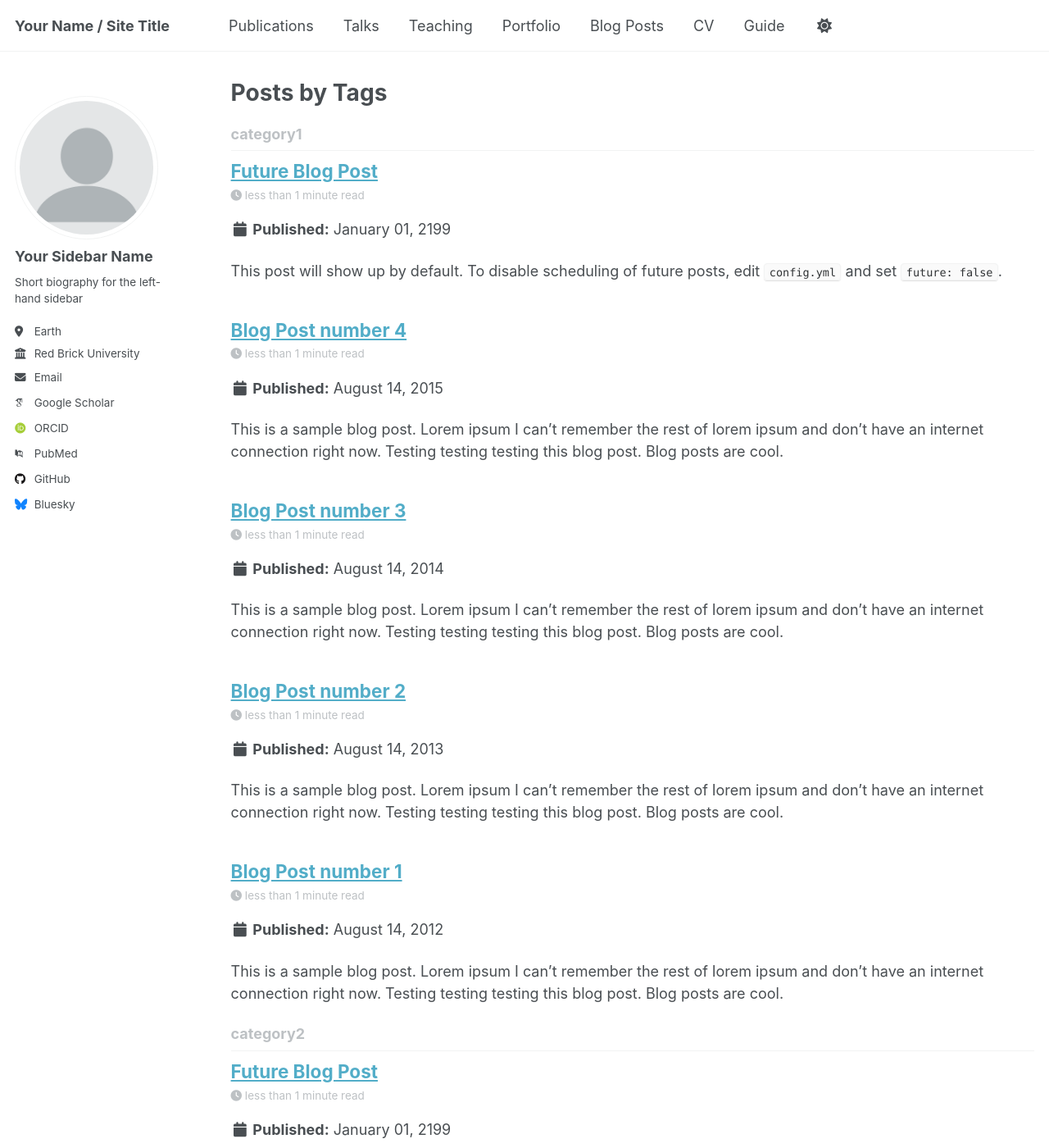
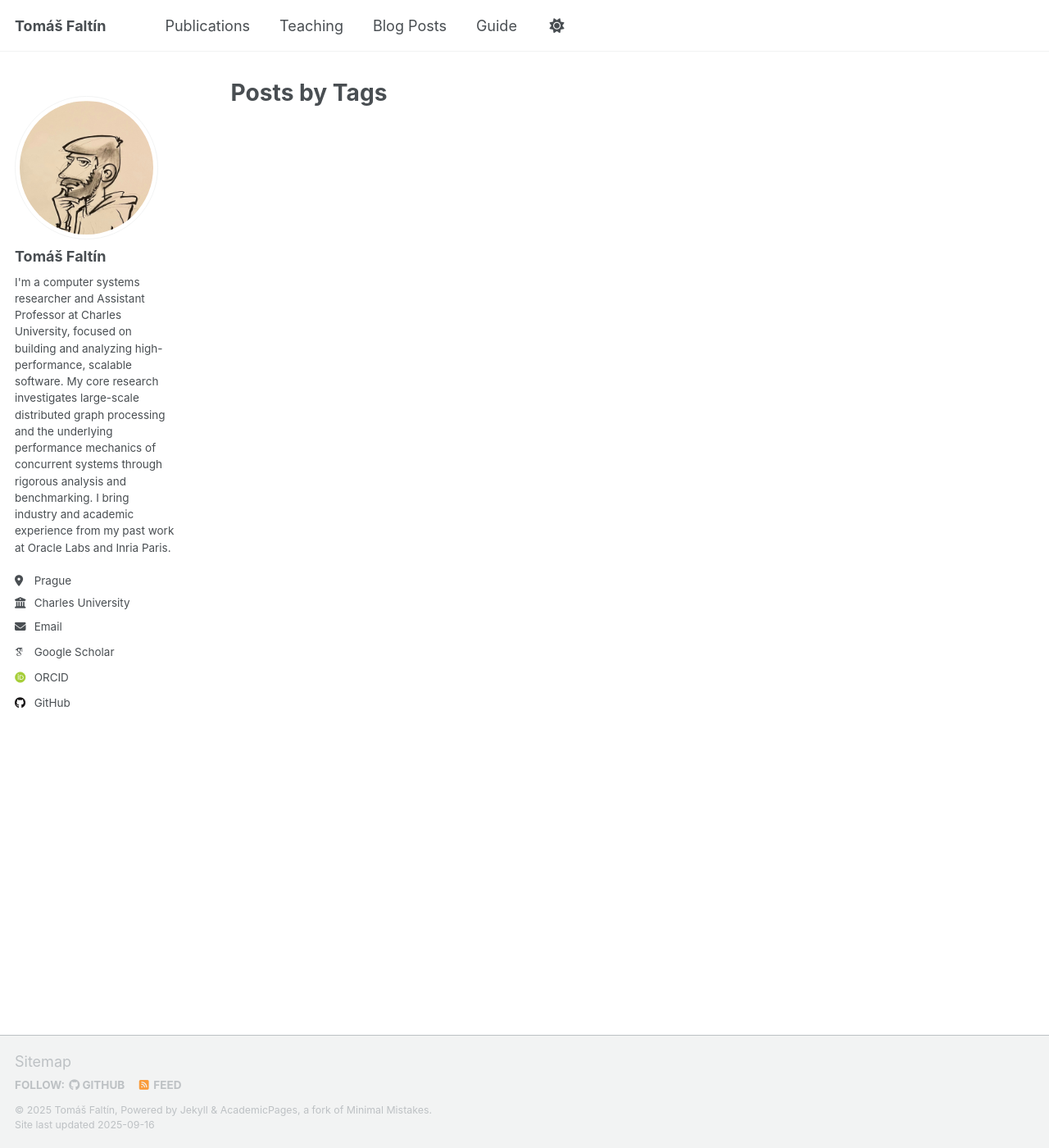
Before and after one commit to fan1x/fan1x.github.io, a Jekyll site: the page built from _pages/tag-archive.html, in a window 1280 px wide and 1400 px high. Shown: the whole window at 82% size. Built offline with Jekyll 4.4.1, drawn with Linux system fonts in a browser that asks for light colours; some web fonts are replaced; a script that is not in the unit is left out; some of the changed text lies outside the part shown.

Commit message:
adding some init info and remove some tabs

```diff
--- a/_config.yml
+++ b/_config.yml
@@ -9,7 +9,7 @@
 # Basic Site Settings
 locale                   : "en-US"
 site_theme               : "default" # Currently available options are "default", "air"
-title                    : "Your Name / Site Title"
+title                    : "Tomáš Faltín" # "Your Name / Site Title"
 title_separator          : "-"
 name                     : &name "Tomáš Faltín"
 description              : &description "Your Name's academic portfolio"   # Update this with a general description of your site, this is the default if not overridden by a page
@@ -23,24 +23,24 @@ repository               : "academicpages/academicpages.github.io"
 #               Additional customization can be done by editing /_includes/author-profile.html
 author:
   # Biographic information
-  avatar           : "profile.png"
-  name             : "Your Sidebar Name"
+  avatar           : "professional_photo.jpg"
+  name             : "Tomáš Faltín"
   pronouns         : # example: "she/her"
-  bio              : "Short biography for the left-hand sidebar"
-  location         : "Earth"
-  employer         : "Red Brick University"
-  uri              : # URL
-  email            : "none@example.org"
+  bio              : "I'm a computer systems researcher and Assistant Professor at Charles University, focused on building and analyzing high-performance, scalable software. My core research investigates large-scale distributed graph processing and the underlying performance mechanics of concurrent systems through rigorous analysis and benchmarking. I bring industry and academic experience from my past work at Oracle Labs and Inria Paris."
+  location         : "Prague"
+  employer         : "Charles University"
+  uri              : # "https://fan1x.github.io"
+  email            : "tomas.faltin@matfyz.cuni.cz"
 
   # Academic websites
   academia         : # URL
   arxiv            : # URL - Update with the correct link to your profile
-  googlescholar    : "https://scholar.google.com/citations?user=PS_CX0AAAAAJ"
+  googlescholar    : "https://scholar.google.com/citations?user=l3_UtScAAAAJ"
   inspire-hep      : # URL
   impactstory      : # URL
-  orcid            : "http://orcid.org/yourorcidurl"
+  orcid            : "https://orcid.org/0000-0001-8754-9917"
   semantic         : # URL
-  pubmed           : "https://www.ncbi.nlm.nih.gov/pubmed/?term=john+snow"
+  pubmed           : # URL, e.g., "https://www.ncbi.nlm.nih.gov/pubmed/?term=john+snow"
   researchgate     : # URL
   scopus           : # URL
 
@@ -48,13 +48,13 @@ author:
   bitbucket        : # Username - Update with your username on the site
   codepen          : # Username
   dribbble         : # Username
-  github           : "academicpages"
+  github           : "fan1x"
   kaggle           : # Username
   stackoverflow    : # User number or user number and name (i.e., use "1" or "1/jeff-atwood")
 
   # Social media
   artstation       : # Username
-  bluesky          : "bsky.app" # Replace this with you Bluesky username
+  bluesky          : # "bsky.app" # Replace this with you Bluesky username
   facebook         : # Username
   flickr           : # Username
   foursquare       : # Username
@@ -135,7 +135,7 @@ yandex_site_verification :
 
 # Social Sharing
 twitter:
-  username               : &twitter
+  username               : # &twitter
 facebook:
   username               :
   app_id                 :
@@ -228,7 +228,7 @@ collections:
     output: true
     permalink: /:collection/:path/
   talks:
-    output: true
+    output: false
     permalink: /:collection/:path/
 
 
@@ -283,6 +283,7 @@ defaults:
   - scope:
       path: ""
       type: talks
+      show: false
     values:
       layout: talk
       author_profile: true
--- a/_posts/2012-08-14-blog-post-1.md
+++ /dev/null
@@ -1,20 +0,0 @@
----
-title: 'Blog Post number 1'
-date: 2012-08-14
-permalink: /posts/2012/08/blog-post-1/
-tags:
-  - cool posts
-  - category1
-  - category2
----
-
-This is a sample blog post. Lorem ipsum I can't remember the rest of lorem ipsum and don't have an internet connection right now. Testing testing testing this blog post. Blog posts are cool.
-
-Headings are cool
-======
-
-You can have many headings
-======
-
-Aren't headings cool?
-------
--- a/_posts/2013-08-14-blog-post-2.md
+++ /dev/null
@@ -1,20 +0,0 @@
----
-title: 'Blog Post number 2'
-date: 2013-08-14
-permalink: /posts/2013/08/blog-post-2/
-tags:
-  - cool posts
-  - category1
-  - category2
----
-
-This is a sample blog post. Lorem ipsum I can't remember the rest of lorem ipsum and don't have an internet connection right now. Testing testing testing this blog post. Blog posts are cool.
-
-Headings are cool
-======
-
-You can have many headings
-======
-
-Aren't headings cool?
-------
--- a/_posts/2014-08-14-blog-post-3.md
+++ /dev/null
@@ -1,20 +0,0 @@
----
-title: 'Blog Post number 3'
-date: 2014-08-14
-permalink: /posts/2014/08/blog-post-3/
-tags:
-  - cool posts
-  - category1
-  - category2
----
-
-This is a sample blog post. Lorem ipsum I can't remember the rest of lorem ipsum and don't have an internet connection right now. Testing testing testing this blog post. Blog posts are cool.
-
-Headings are cool
-======
-
-You can have many headings
-======
-
-Aren't headings cool?
-------
--- a/_posts/2199-01-01-future-post.md
+++ /dev/null
@@ -1,11 +0,0 @@
----
-title: 'Future Blog Post'
-date: 2199-01-01
-permalink: /posts/2012/08/blog-post-4/
-tags:
-  - cool posts
-  - category1
-  - category2
----
-
-This post will show up by default. To disable scheduling of future posts, edit `config.yml` and set `future: false`.
```
Also changed, not shown: _data/navigation.yml (+6 -6 lines), _posts/2015-08-14-blog-post-4.md (deleted, +0 -20 lines), _posts/2025-09-16-new-web.md (added, +8 -0 lines), images/professional_photo.jpg (added).
